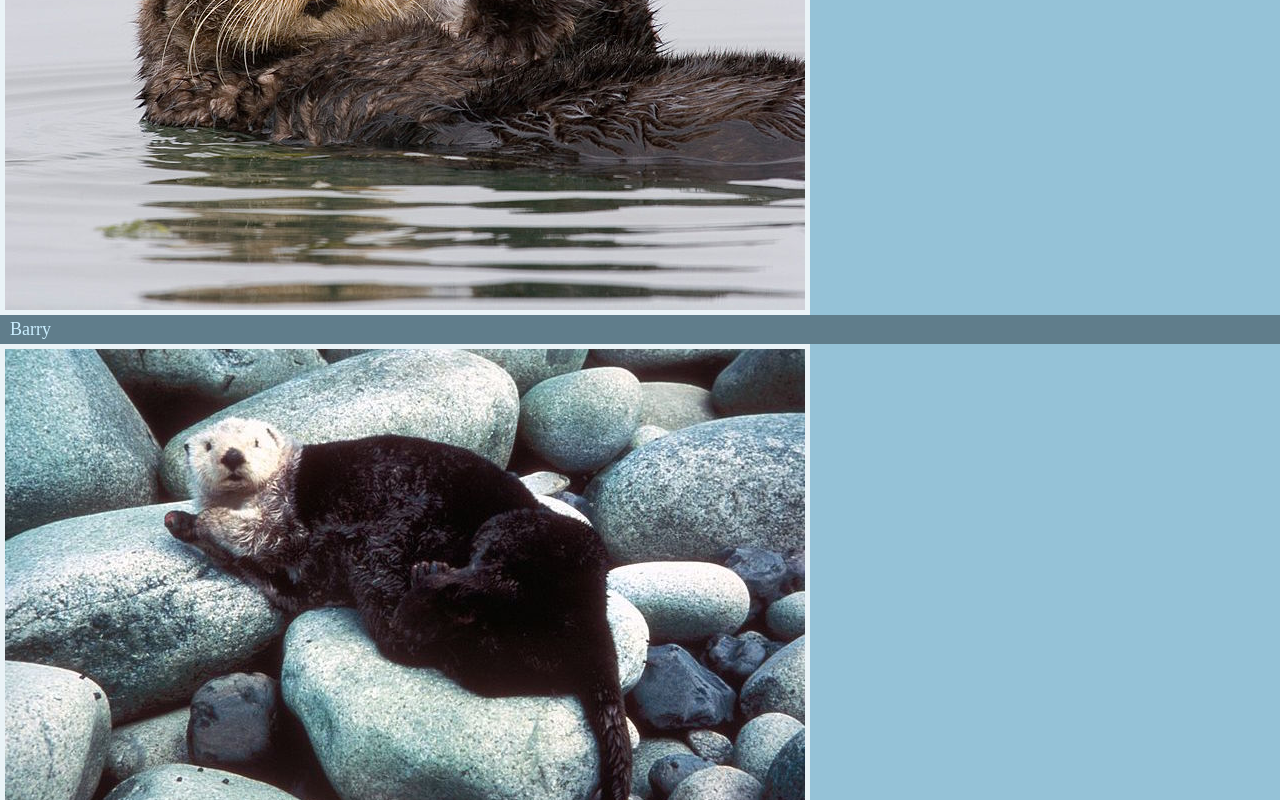
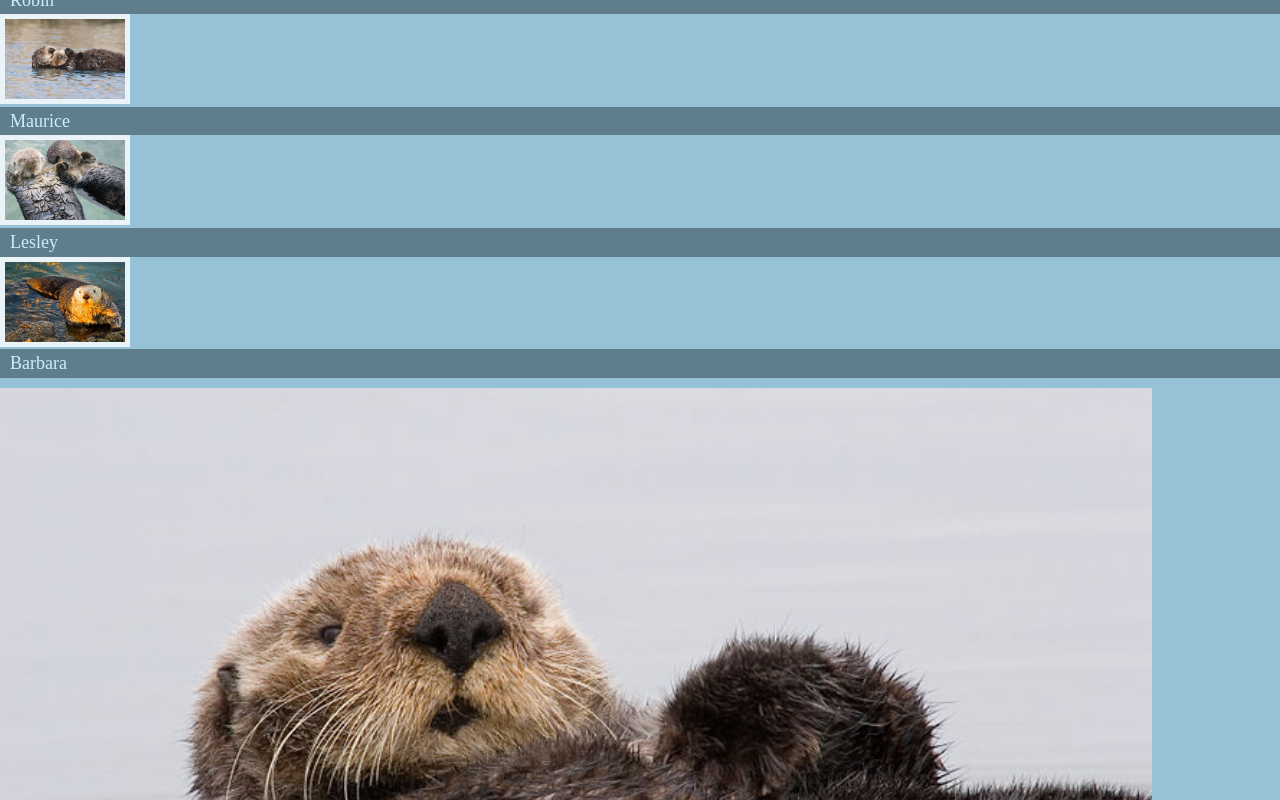
Before and after one commit to jwickster/Tin-Otter, a plain HTML site: page index.html in a window 1280 px wide. Shown: the part 320-1120 px from the top of the page. Drawn offline with nearby package versions, Linux system fonts and the light colour scheme.

Commit message:
corrections applied

```diff
--- a/index.html
+++ b/index.html
@@ -44,14 +44,26 @@
                 <span class="thumbnail-title">Lesley</span>
             </a>
         </li>
-        <li>
+        <li class="thumbnail-item">
             <!-- Barbara -->
             <a href="#">
                 <img class="thumbNailImages" src="img/otter5.jpg" alt="Barbara the otter">
                 <span class="thumbnail-title">Barbara</span>
             </a>
         </li>
+
+
+
+
+
     </ul>
+
+    <!-- Detail image container -->
+    <div class="detail-image-container">
+        <img class="detail-image" src="./img/otter1.jpg" alt="">
+        <span class="detail-image-title">Stayin' Alive></span>
+    </div>
+
 
 </body>
 
--- a/stylesheets/styles.css
+++ b/stylesheets/styles.css
@@ -39,6 +39,12 @@ a {
 }
 
 
+.detail-image {
+    width: 90%;
+}
+
+
+
 .thumbNailList {
     list-style: none;
     padding: 0%;
@@ -47,7 +53,9 @@ a {
 
 /* Images */
 .thumbNailImages {
-    display: block;
+    /* display: block; */
+    display: inline-block;
+    width: 120px;
     border: 5px solid rgb(12, 12, 186);
     border: 5px solid rgba(100%, 100%, 100%, 0.8);
     /* width: 100%; */
```
